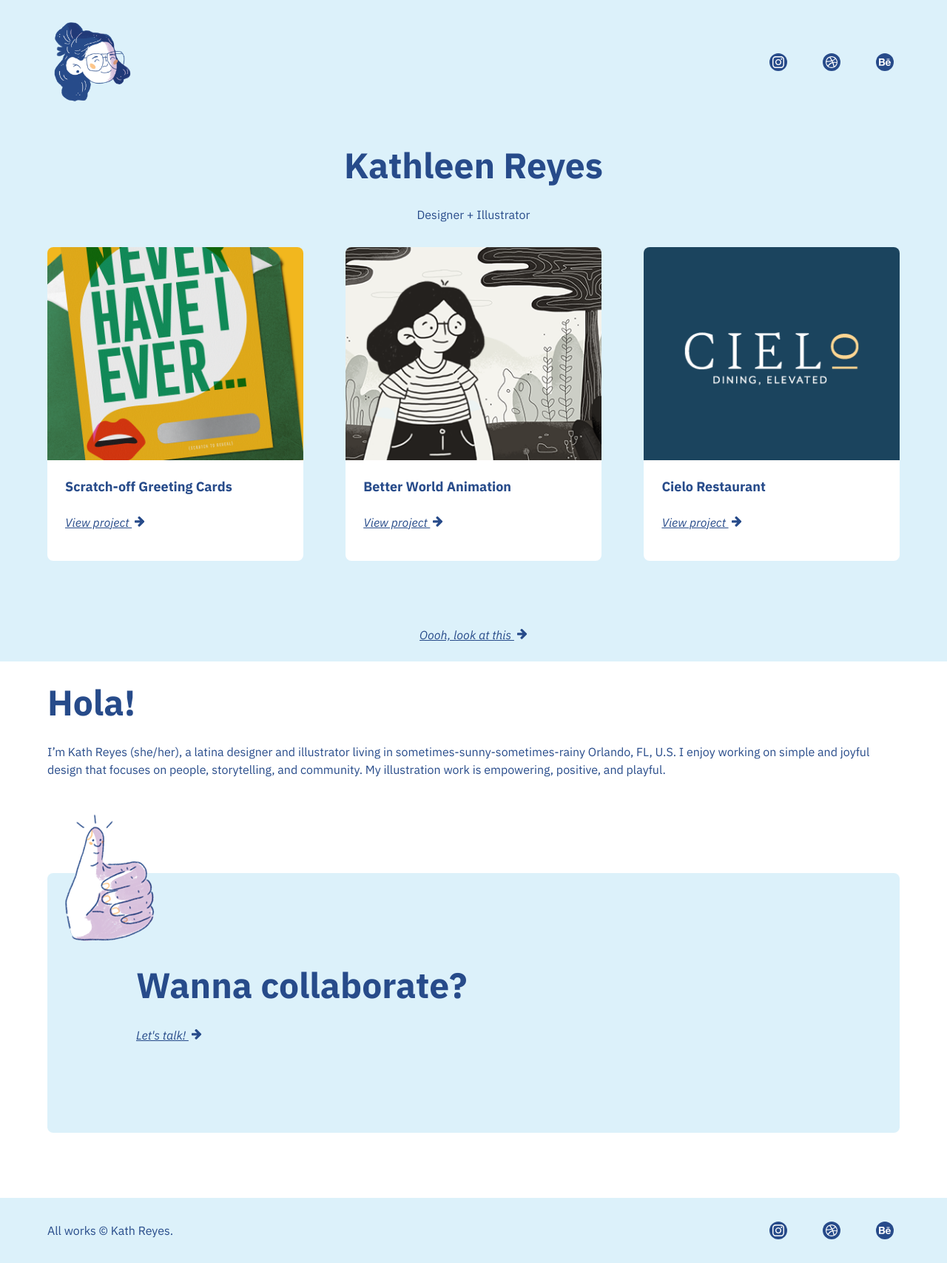
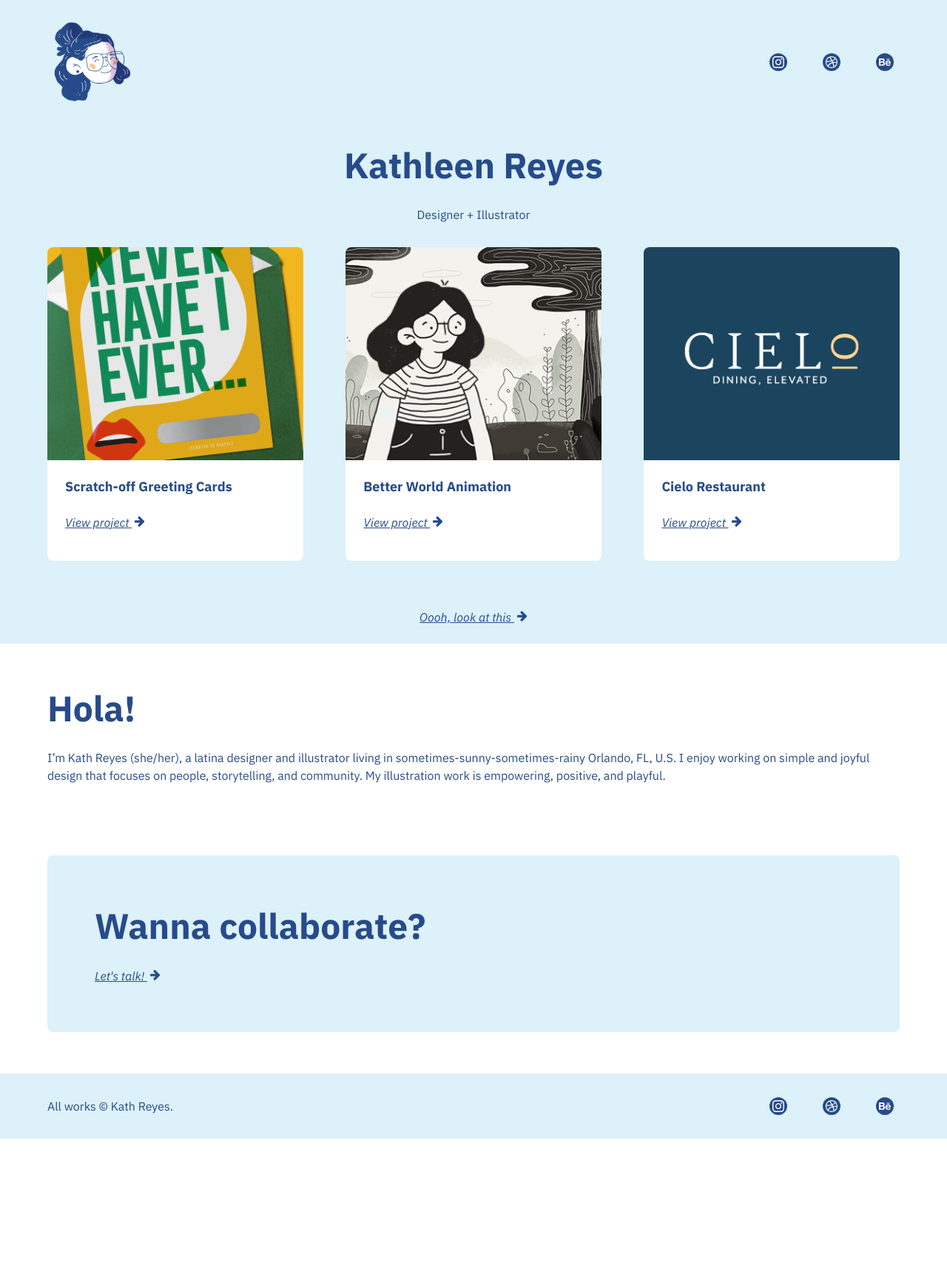
Before and after one commit to dlvjose/katreyyy, a Jekyll site: the page built from index.html, in a window 1280 px wide. Shown: the whole page at 74% size. Built offline with Jekyll 4.4.1, drawn with Linux system fonts in a browser that asks for light colours; after the commit the page ends 1539 px from its top, so only the background shows below that.

Commit message:
Removed thumbed and tweaked about css

```diff
--- a/_includes/contact.html
+++ b/_includes/contact.html
@@ -1,8 +1,6 @@
 <section class="contact">
     <div class="container">
         <div class="contact-text">
-            <img src="assets/images/katreyyy-happythumb2.png"
-                alt="Illustration of a thumbs up hand with smiley face on thumb.">
             <h2>{{site.data.site.contact.headline}}</h2>
             <a class="button" href="mailto:{{site.data.site.contact.link-url}}">
                 {{site.data.site.contact.link-text}}
--- a/_sass/main.scss
+++ b/_sass/main.scss
@@ -165,7 +165,7 @@ a{
   display: flex;
   flex-wrap: wrap;
   justify-content: space-between;
-  margin-bottom: 64px;
+  margin-bottom: 40px;
 }
 
 .box{
@@ -193,11 +193,15 @@ a{
   text-align: center;
 }
 
+.about{
+  margin: 32px 0;
+}
+
 .contact{
-  margin: 64px 0;
+  margin: 32px 0;
 
   .contact-text{
-    padding: 120px;
+    padding: 64px;
     position: relative;
     background-color: $light-blue;
     border-radius: 8px;
```
Also changed, not shown: 9 other files.
